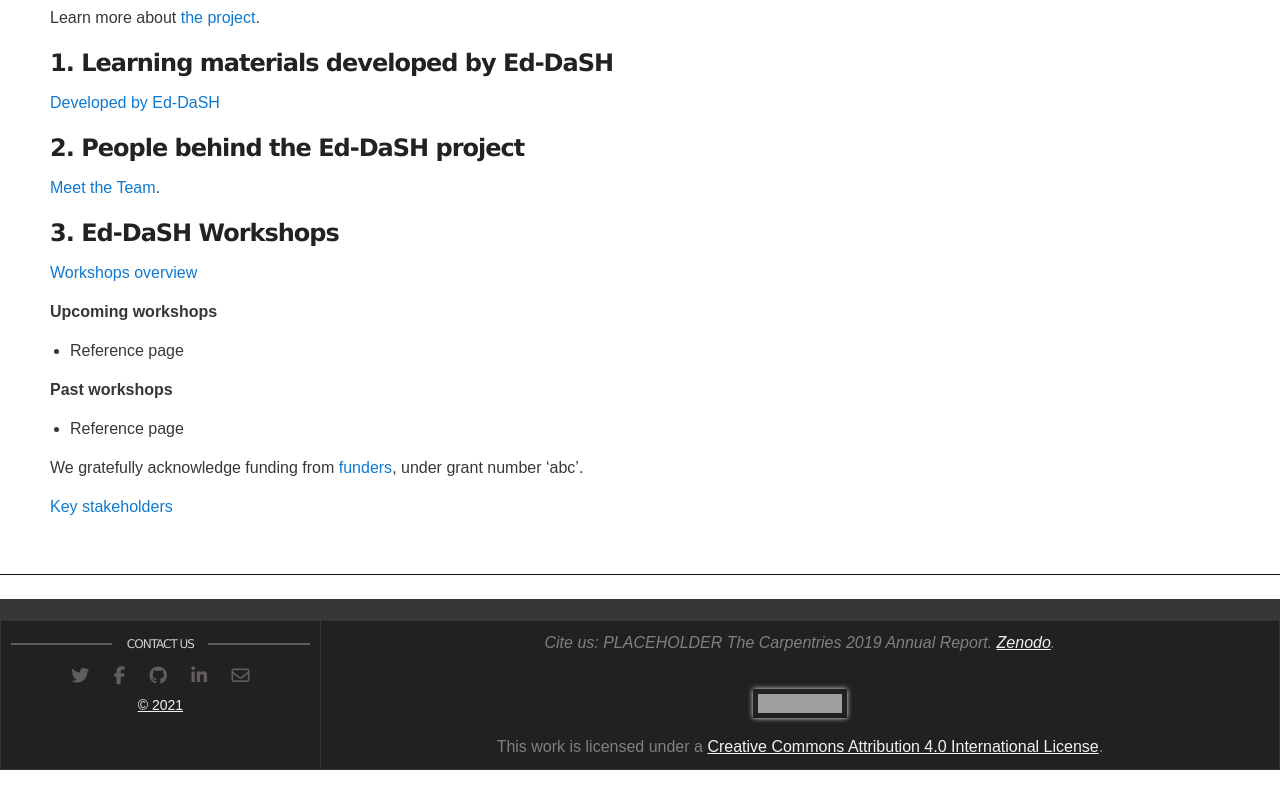
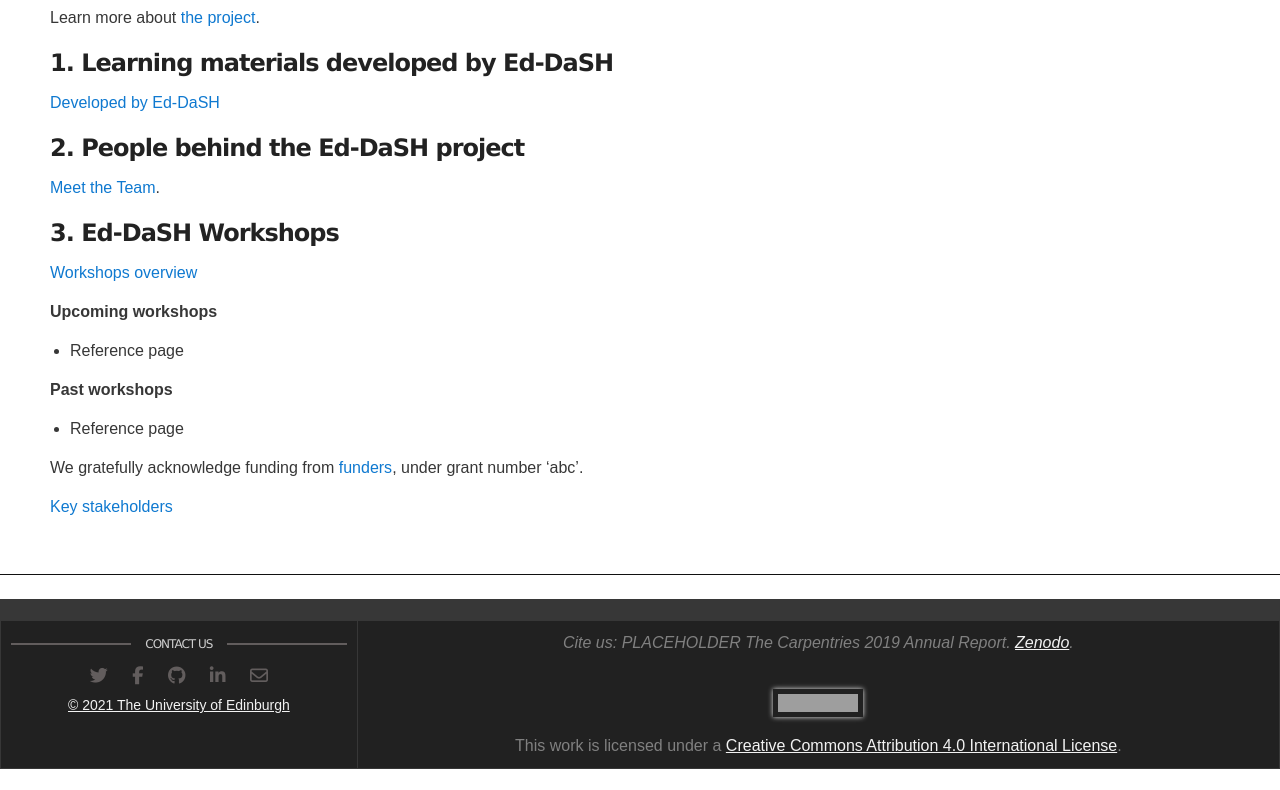
Before and after one commit to edcarp/Ed-DaSH, a Jekyll site: the page built from index.md, in a window 1280 px wide and 900 px high, scrolled down 900 px, cut to the strip 110-900 px from the top of the window. Built offline with Jekyll 4.4.1, drawn with Linux system fonts in a browser that asks for light colours; nearby versions of some CDN libraries; grey boxes are pictures that could not be loaded.

Commit message:
Update contact.html

```diff
--- a/_includes/contact.html
+++ b/_includes/contact.html
@@ -37,7 +37,7 @@
           </ul>
         </section> <!-- End Section Contact -->
         <div class="copyright">
-          <a>&copy; {{site.time | date: '%Y'}} {{ site.author }}</a>
+          <a>&copy; {{site.time | date: '%Y'}} The University of Edinburgh </a>
         </div>
 
      <!--/font-->
```
